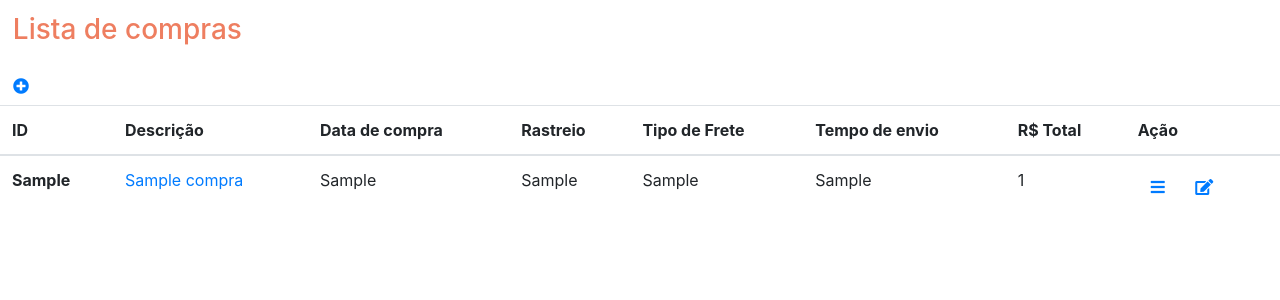
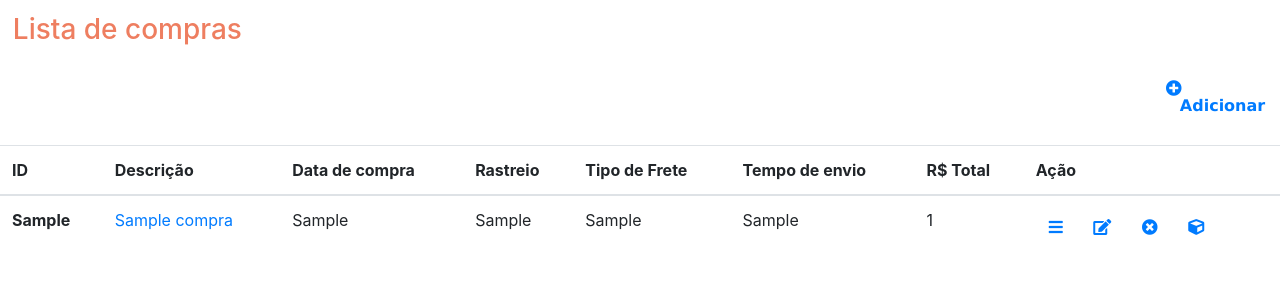
Before and after one commit to gopianco/teste, a Django app: template compras/templates/compras/lista_compras.html in a window 1280 px wide. Shown: the part 56-356 px from the top of the page. Run offline with Django 3.2, Linux system fonts and the light colour scheme; the template is opened without the code that fills it: most values are stand-ins (such as "Sample title", 1, 10 or a date in 2020); some libraries are stand-ins or nearby versions.

Commit message:
mudaças no layout

```diff
--- a/compras/static/css/compras.css
+++ b/compras/static/css/compras.css
@@ -7,8 +7,14 @@
     padding: 1%;
 }
 
-.btn superior{
-    margin-left: 50%;
-    padding: 5%;
+span#plus{
+    float:right;
+    padding: 1%;
 
 }
+
+p#adicionar{
+    font-family: 'Lucida Sans', 'Lucida Sans Regular', 'Lucida Grande', 'Lucida Sans Unicode', Geneva, Verdana, sans-serif;
+    float:right;
+    padding: 2%;
+}
--- a/compras/templates/compras/lista_compras.html
+++ b/compras/templates/compras/lista_compras.html
@@ -5,7 +5,8 @@
 
 
 <h3 class = "titulo">Lista de compras</h3>
-<a href="{% url 'nova_compra' %}" class="btn superior"><span class="fa fa-plus-circle"></span></a>
+<a href="{% url 'nova_compra' %}"><span  id="plus" class="fa fa-plus-circle"><p id="adicionar">Adicionar</p></span></a>
+
 <div class="table-responsive">
 
   <table class="table table-hover">
@@ -33,6 +34,8 @@
             <td>{{compra.total_compra}}</td>
             <td><a class="btn btn-default" href="{% url 'compra_detalhes' pk=compra.pk %}"><span class="fa fa-bars"></span></a>
               <a class="btn btn-default" href="{% url 'editar_compra' pk=compra.pk %}"><span class="fa fa-edit"></span></a>
+              <a class="btn btn-default" href="#"><span class="fa fa-times-circle"></span></a>
+              <a class="btn btn-default" href="#"><span class="fa fa-cube"></span></a>
             </td>
         {% endfor %}
         </tr>
```
